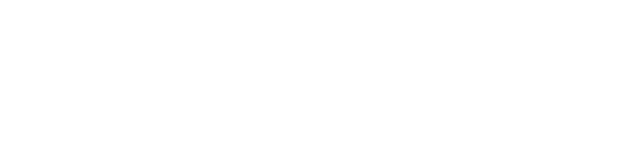
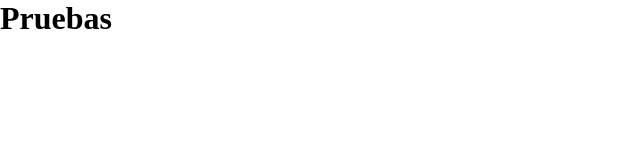
Before and after one commit to VLeVa7/TRW, a plain HTML site: page index.html in a window 1280 px wide. Shown: the whole page, without its empty margins (0-640 px from the left). Drawn offline with Linux system fonts and the light colour scheme.

Commit message:
Se creó el archivo css y se hizo referencia en el html

```diff
--- a/index.html
+++ b/index.html
@@ -4,9 +4,10 @@
     <meta charset="UTF-8">
     <meta http-equiv="X-UA-Compatible" content="IE=edge">
     <meta name="viewport" content="width=device-width, initial-scale=1.0">
+    <link rel="stylesheet" href="style.css">
     <title>Document</title>
 </head>
 <body>
-
+    <div><h1>Pruebas</h1></div>
 </body>
 </html>
--- /dev/null
+++ b/style.css
@@ -0,0 +1,3 @@
+*
+{margin: 0;
+padding: 0;}
```
